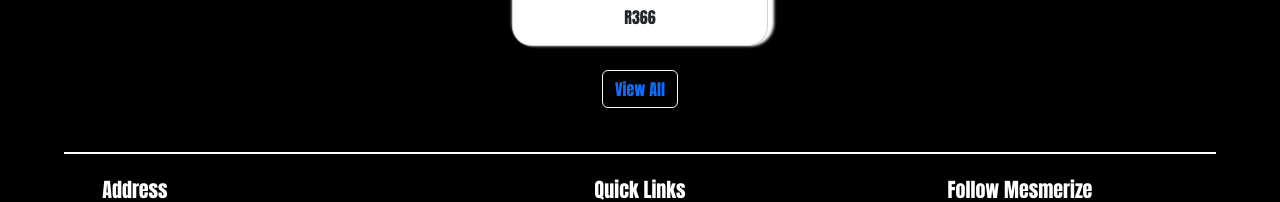
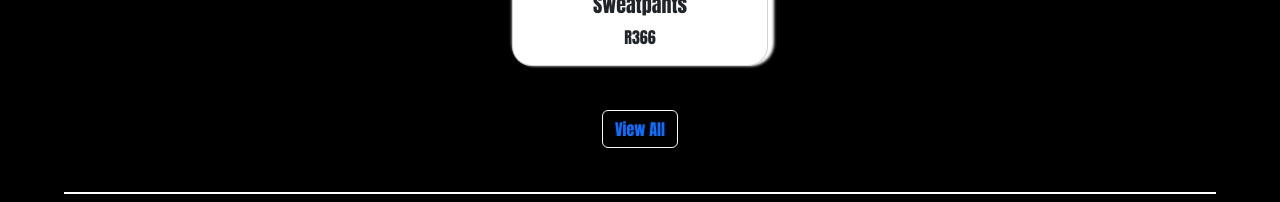
Before and after one commit to ImraanBernksen/Mesmerize_Project, a Vue app in the folder mesmerize_frontend/: page / in a window 1280 px wide. Shown: the part 1554-1756 px from the top of the page. Built offline with nearby package versions, Linux system fonts and the light colour scheme.

Commit message:
done for the day

```diff
--- a/mesmerize_frontend/public/index.html
+++ b/mesmerize_frontend/public/index.html
@@ -4,8 +4,8 @@
     <meta charset="utf-8">
     <meta http-equiv="X-UA-Compatible" content="IE=edge">
     <meta name="viewport" content="width=device-width,initial-scale=1.0">
-    <link rel="icon" href="https://i.postimg.cc/L40McznY/logo.png">
-    <title>Mesmerize</title>
+    <link rel="icon" href="https://i.postimg.cc/N0Lsc1GN/link-icon.png">
+    <title>MESMERIZE</title>
   </head>
   <body>
     <noscript>
--- a/mesmerize_frontend/src/components/NavBar.vue
+++ b/mesmerize_frontend/src/components/NavBar.vue
@@ -64,6 +64,10 @@ a {
   color: black;
 }
 
+.nav-link:hover{
+  color: blue;
+}
+
 nav {
   position: fixed;
   width: 100vw;
--- a/mesmerize_frontend/src/views/HomeView.vue
+++ b/mesmerize_frontend/src/views/HomeView.vue
@@ -39,8 +39,8 @@
           </div>
         </div>
         <br>
-        <button class="btn btn-outline-light"><a id="links" href="/product">View All</a></button>
       </div>
+      <button class="btn btn-outline-light"><a id="links" href="/product">View All</a></button>
       <FooterComponent/>
     </div>
 </template>
@@ -57,6 +57,10 @@ export default {
 </script>
 
 <style scoped>
+.container {
+  padding: 20px;
+}
+
 #links {
   text-decoration: none;
 }
```
